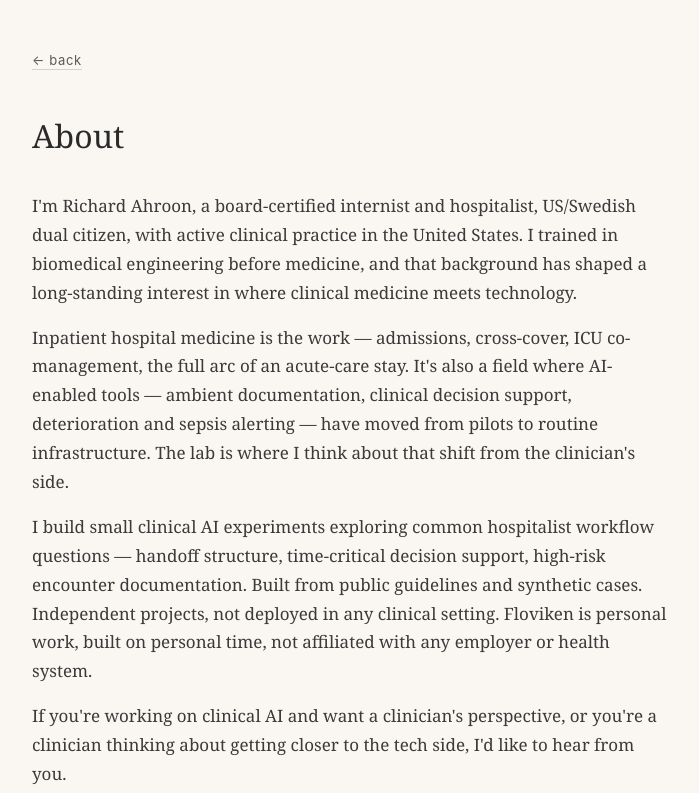
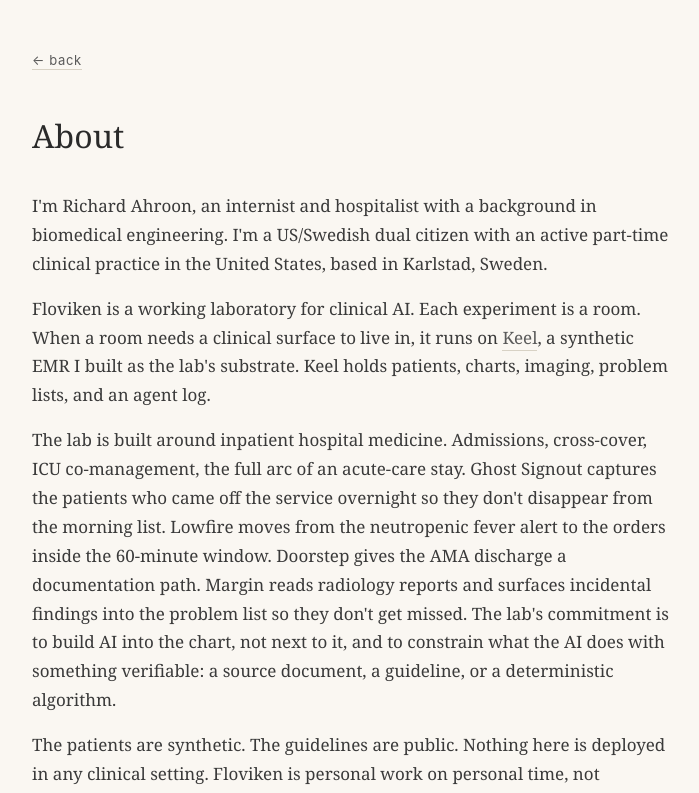
Before and after one commit to RAhroonAI/floviken-site, a Next.js app: page /about in a window 1280 px wide. Shown: the top 793 px of the page, without its empty margins (288-987 px from the left). Built offline with nearby package versions, Linux system fonts and the light colour scheme.

Commit message:
rewrite: about page with keel, named experiments, lab commitment, broadened cta

```diff
--- a/src/app/(detail)/about/page.js
+++ b/src/app/(detail)/about/page.js
@@ -24,16 +24,19 @@
         color: '#3a3a3a',
       }}>
         <p style={{ margin: '0 0 1rem 0' }}>
-          I&apos;m Richard Ahroon, a board-certified internist and hospitalist, US/Swedish dual citizen, with active clinical practice in the United States. I trained in biomedical engineering before medicine, and that background has shaped a long-standing interest in where clinical medicine meets technology.
+          I&apos;m Richard Ahroon, an internist and hospitalist with a background in biomedical engineering. I&apos;m a US/Swedish dual citizen with an active part-time clinical practice in the United States, based in Karlstad, Sweden.
         </p>
         <p style={{ margin: '0 0 1rem 0' }}>
-          Inpatient hospital medicine is the work &mdash; admissions, cross-cover, ICU co-management, the full arc of an acute-care stay. It&apos;s also a field where AI-enabled tools &mdash; ambient documentation, clinical decision support, deterioration and sepsis alerting &mdash; have moved from pilots to routine infrastructure. The lab is where I think about that shift from the clinician&apos;s side.
+          Floviken is a working laboratory for clinical AI. Each experiment is a room. When a room needs a clinical surface to live in, it runs on <a href="https://keel.floviken.se" target="_blank" rel="noopener noreferrer" style={{ color: '#5a5a5a', textDecoration: 'none', borderBottom: '1px solid #d8d2c5', paddingBottom: '1px' }}>Keel</a>, a synthetic EMR I built as the lab&apos;s substrate. Keel holds patients, charts, imaging, problem lists, and an agent log.
         </p>
         <p style={{ margin: '0 0 1rem 0' }}>
-          I build small clinical AI experiments exploring common hospitalist workflow questions &mdash; handoff structure, time-critical decision support, high-risk encounter documentation. Built from public guidelines and synthetic cases. Independent projects, not deployed in any clinical setting. Floviken is personal work, built on personal time, not affiliated with any employer or health system.
+          The lab is built around inpatient hospital medicine. Admissions, cross-cover, ICU co-management, the full arc of an acute-care stay. Ghost Signout captures the patients who came off the service overnight so they don&apos;t disappear from the morning list. Lowfire moves from the neutropenic fever alert to the orders inside the 60-minute window. Doorstep gives the AMA discharge a documentation path. Margin reads radiology reports and surfaces incidental findings into the problem list so they don&apos;t get missed. The lab&apos;s commitment is to build AI into the chart, not next to it, and to constrain what the AI does with something verifiable: a source document, a guideline, or a deterministic algorithm.
+        </p>
+        <p style={{ margin: '0 0 1rem 0' }}>
+          The patients are synthetic. The guidelines are public. Nothing here is deployed in any clinical setting. Floviken is personal work on personal time, not affiliated with any employer or health system.
         </p>
         <p style={{ margin: 0 }}>
-          If you&apos;re working on clinical AI and want a clinician&apos;s perspective, or you&apos;re a clinician thinking about getting closer to the tech side, I&apos;d like to hear from you.
+          If you&apos;re building, hiring, or investing in clinical AI and want a clinician&apos;s perspective, get in touch.
         </p>
       </div>
 
```
